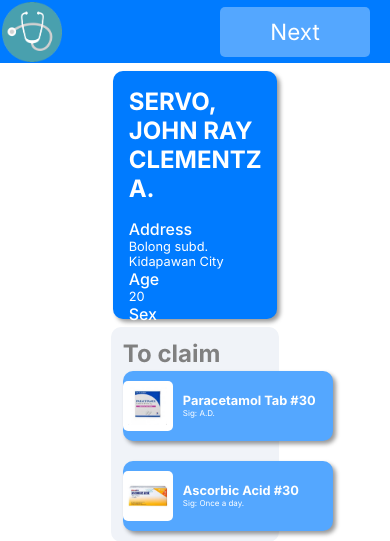
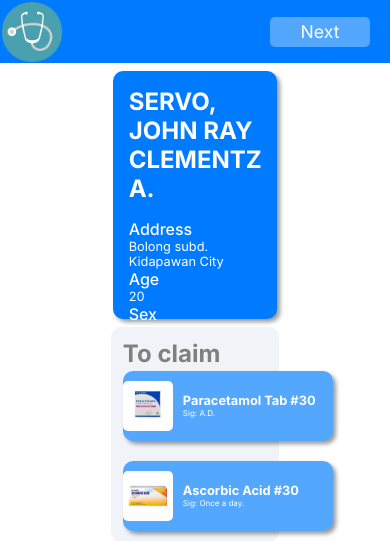
Before and after one commit to ikeman09/digital-prescription-platform, a PHP site: page /pages/doctor/doctor-prescribe-scanned.php in a window 390 px wide. Shown: the top 541 px of the page. Run offline with PHP 8.4, Linux system fonts and the light colour scheme.

Commit message:
improved media query for 1366px

```diff
--- a/css/doctor_styles/doctor-prescribe-scanned.css
+++ b/css/doctor_styles/doctor-prescribe-scanned.css
@@ -287,6 +287,11 @@ p {
 }
 
 @media (max-width: 1366px) {
+  .header button {
+    width: 100px;
+    height: 30px;
+    font-size: 1.1rem;
+  }
   .content .info .info-wrapper .name h1 {
     font-size: 1.5rem;
   }
--- a/css/doctor_styles/doctor-prescribe-scanned.scss
+++ b/css/doctor_styles/doctor-prescribe-scanned.scss
@@ -132,6 +132,13 @@ p {
 }
 
 @media (max-width: 1366px) {
+    .header {
+        button {
+            width: 100px;
+            height: 30px;
+            font-size: 1.1rem;
+        }
+    }
     .content {
         .info {
             .info-wrapper {
```
